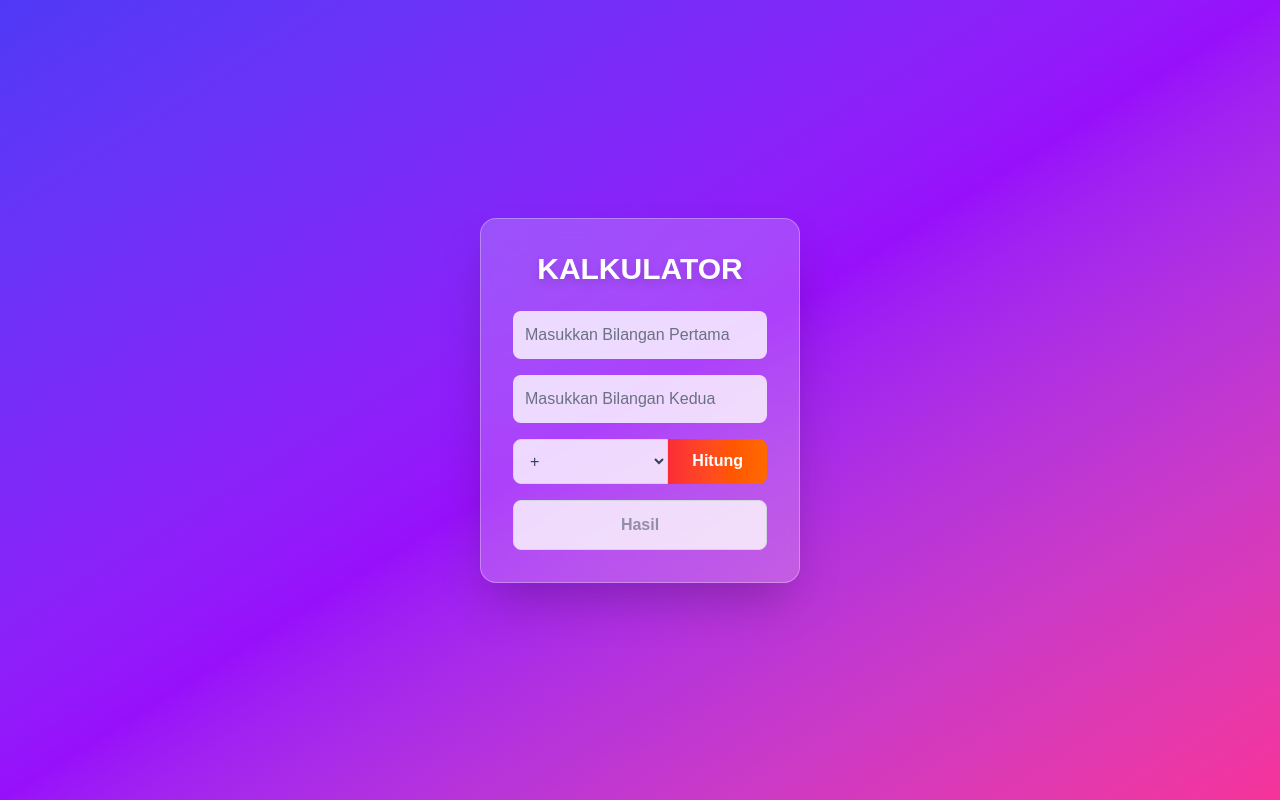
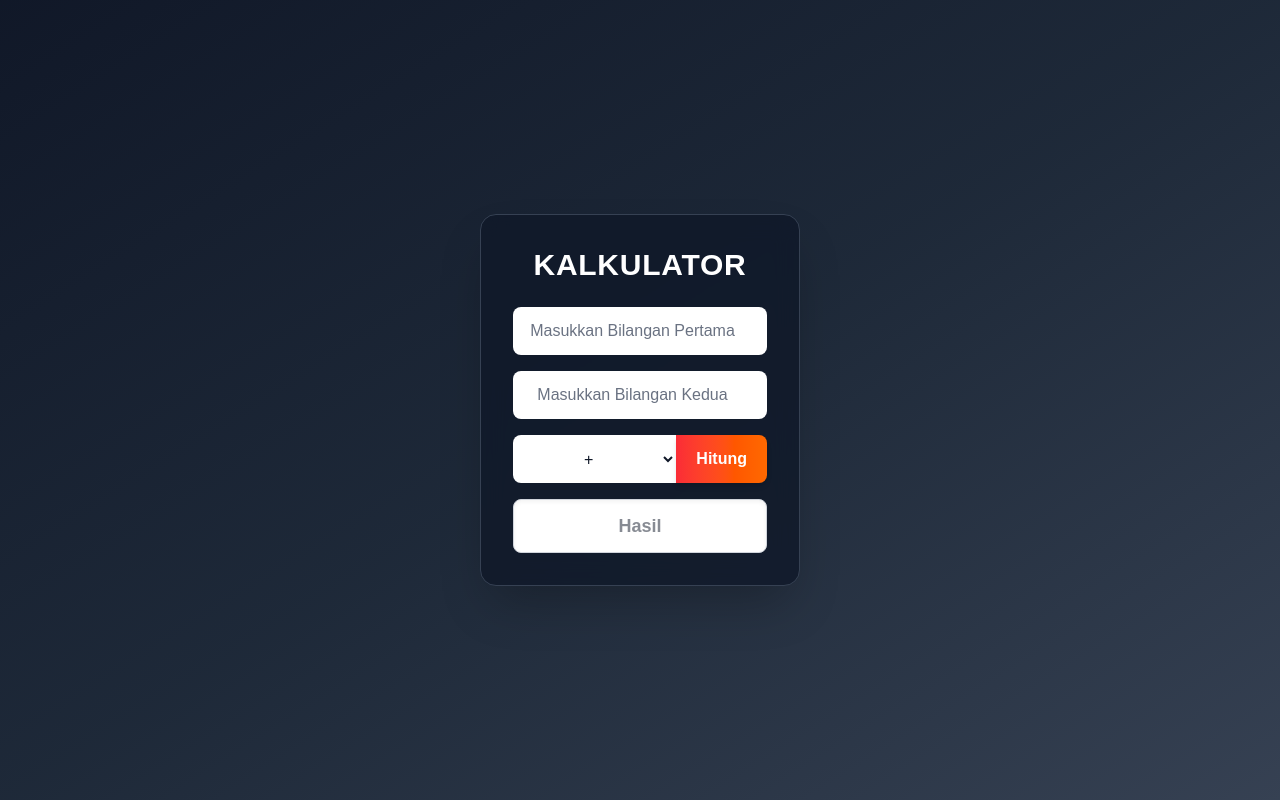
Before and after one commit to pgita4677-jpg/my-app, a Next.js app: page /calculator in a window 1280 px wide. Built offline with nearby package versions, Linux system fonts and the light colour scheme.

Commit message:
Update tampilan kalkulator bersih dan rapi

```diff
--- a/app/calculator/page.tsx
+++ b/app/calculator/page.tsx
@@ -7,7 +7,7 @@ export default function Calculator() {
     const [variableOne, setVariableOne] = useState('')
     const [variableTwo, setVariableTwo] = useState('')
     const [aritmatika, setAritmatika] = useState('+')
-  const [result, setResult] = useState('')
+    const [result, setResult] = useState<number | string>('')
 
     const submitAritmatika = () => {
         if (variableOne && variableTwo) {
@@ -33,7 +33,7 @@ export default function Calculator() {
                     }
                     break
                 default:
-          alert('Operasi tidak dikenal!')
+                    alert('Aritmatika hanya bisa diisi oleh +, -, *, /')
             }
         } else {
             alert('Bilangan Pertama dan Kedua Wajib Diisi')
@@ -41,37 +41,37 @@ export default function Calculator() {
     }
 
     return (
-    <div className="min-h-screen flex items-center justify-center bg-gradient-to-br from-indigo-600 via-purple-600 to-pink-500">
-      <div className="backdrop-blur-md bg-white/20 p-8 rounded-2xl shadow-2xl w-[320px] text-center border border-white/30">
+        <div className='min-h-screen flex items-center justify-center bg-gradient-to-br from-gray-900 via-gray-800 to-gray-700'>
+            <div className='bg-gray-900/80 backdrop-blur-md text-white p-8 rounded-2xl shadow-2xl w-[320px] text-center border border-gray-700'>
 
-        <h1 className="text-3xl font-extrabold text-white mb-6 drop-shadow-lg">
+                <h1 className='text-3xl font-bold mb-6 tracking-wide text-white'>
                     KALKULATOR
                 </h1>
 
                 {/* Input Bilangan Pertama */}
                 <input
-          type="number"
                     value={variableOne}
                     onChange={(e) => setVariableOne(e.target.value)}
-          placeholder="Masukkan Bilangan Pertama"
-          className="w-full p-3 rounded-lg mb-4 bg-white/80 focus:bg-white text-gray-700 placeholder-gray-500 outline-none focus:ring-2 focus:ring-purple-400 transition"
+                    className='w-full p-3 mb-4 rounded-lg text-gray-900 text-center placeholder-gray-500 bg-white focus:outline-none focus:ring-2 focus:ring-blue-400 transition'
+                    placeholder='Masukkan Bilangan Pertama'
+                    type='number'
                 />
 
                 {/* Input Bilangan Kedua */}
                 <input
-          type="number"
                     value={variableTwo}
                     onChange={(e) => setVariableTwo(e.target.value)}
-          placeholder="Masukkan Bilangan Kedua"
-          className="w-full p-3 rounded-lg mb-4 bg-white/80 focus:bg-white text-gray-700 placeholder-gray-500 outline-none focus:ring-2 focus:ring-purple-400 transition"
+                    className='w-full p-3 mb-4 rounded-lg text-gray-900 text-center placeholder-gray-500 bg-white focus:outline-none focus:ring-2 focus:ring-blue-400 transition'
+                    placeholder='Masukkan Bilangan Kedua'
+                    type='number'
                 />
 
-        {/* Select Operasi & Tombol */}
-        <div className="flex mb-4">
+                {/* Select Aritmatika + Tombol Hitung */}
+                <div className='flex mb-4'>
                     <select
                         value={aritmatika}
                         onChange={(e) => setAritmatika(e.target.value)}
-            className="flex-1 p-3 rounded-l-lg bg-white/80 text-gray-700 border border-gray-300 focus:ring-2 focus:ring-purple-400 transition"
+                        className='flex-1 p-3 rounded-l-lg text-gray-900 text-center bg-white focus:outline-none focus:ring-2 focus:ring-blue-400 transition'
                     >
                         <option value="+">+</option>
                         <option value="-">-</option>
@@ -80,8 +80,8 @@ export default function Calculator() {
                     </select>
 
                     <button
+                        className='bg-gradient-to-r from-red-500 to-orange-500 hover:from-red-600 hover:to-orange-600 text-white px-5 py-3 rounded-r-lg font-semibold transition-all shadow-md hover:shadow-lg'
                         onClick={submitAritmatika}
-            className="bg-gradient-to-r from-red-500 to-orange-500 hover:from-red-600 hover:to-orange-600 text-white font-semibold px-6 rounded-r-lg transition-all"
                     >
                         Hitung
                     </button>
@@ -89,11 +89,10 @@ export default function Calculator() {
 
                 {/* Hasil */}
                 <input
-          type="text"
                     readOnly
                     value={result}
-          placeholder="Hasil"
-          className="w-full p-3 rounded-lg bg-white/80 text-gray-700 text-center font-bold border border-gray-300"
+                    className='w-full p-3 rounded-lg text-gray-900 text-center bg-white font-bold text-lg border border-gray-300 shadow-inner'
+                    placeholder='Hasil'
                 />
             </div>
         </div>
```
Lines whose indentation alone changed are shown as unchanged.
